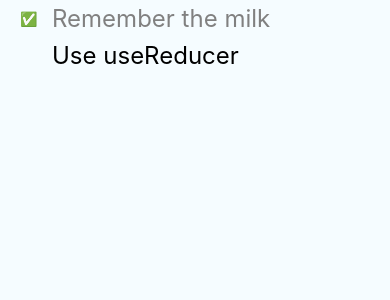
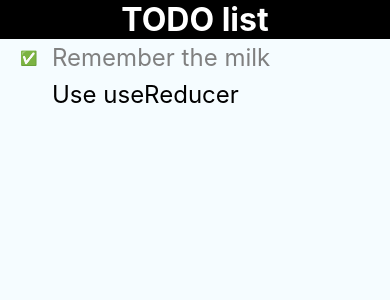
Before and after one commit to januswel/rn-hooks-useReducer, a React Native app: screen / in a window 390 px wide. Shown: the top 300 px of the page. Built offline with nearby package versions, Linux system fonts and the light colour scheme.

Commit message:
:lipstick: add title

```diff
--- a/src/components/App.js
+++ b/src/components/App.js
@@ -13,6 +13,13 @@ const styles = StyleSheet.create({
     flex: 1,
     backgroundColor: '#F5FCFF',
   },
+  title: {
+    fontSize: 32,
+    fontWeight: 'bold',
+    textAlign: 'center',
+    backgroundColor: 'black',
+    color: 'white',
+  },
 })
 
 export default props => {
@@ -20,6 +27,7 @@ export default props => {
 
   return (
     <SafeAreaView style={styles.container}>
+      <Text style={styles.title}>TODO list</Text>
       <Todos todos={state} />
     </SafeAreaView>
   )
```
